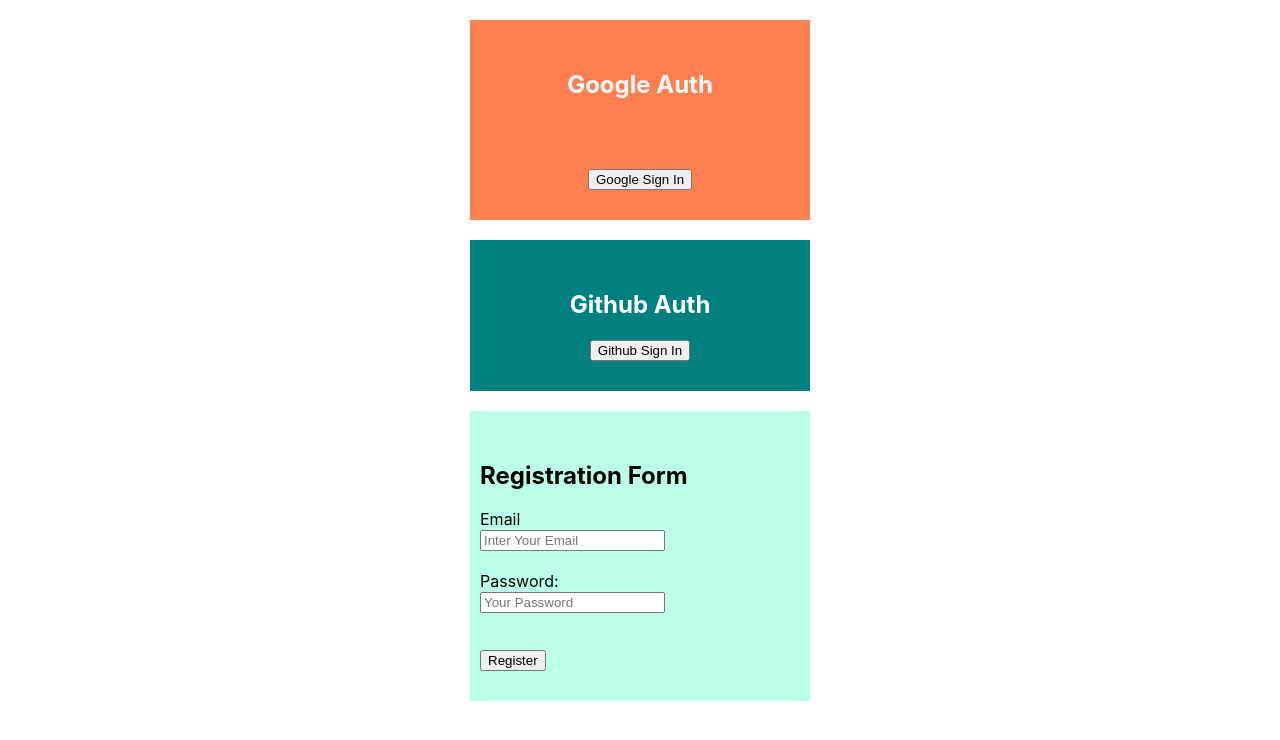
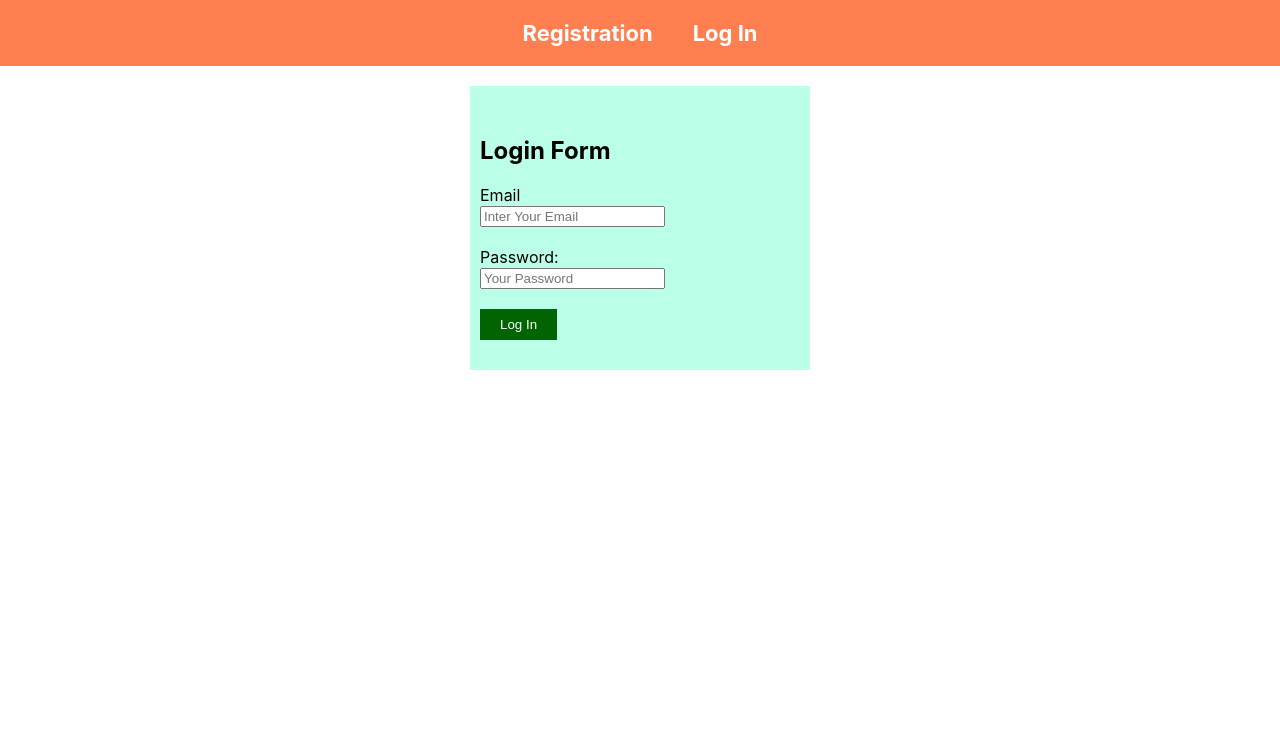
Before and after one commit to mdhamimulhaque/learn-firebase-auth, a React (Create React App) app: page /login in a window 1280 px wide. Shown: the top 740 px of the page. Built offline with nearby package versions, Linux system fonts and the light colour scheme.

Commit message:
route setup

```diff
--- a/package.json
+++ b/package.json
@@ -9,6 +9,7 @@
     "firebase": "^9.12.0",
     "react": "^18.2.0",
     "react-dom": "^18.2.0",
+    "react-router-dom": "^6.4.2",
     "react-scripts": "5.0.1",
     "web-vitals": "^2.1.4"
   },
--- a/src/App.css
+++ b/src/App.css
@@ -1,4 +1,15 @@
-
+nav{
+  background-color: coral;
+  text-align: center;
+  padding: 20px;
+}
+nav a{
+  margin: 0 20px;
+  font-size: 22px;
+  color: #fff;
+  text-decoration: none;
+  font-weight: bold;
+}
 .google_container,.github_wrapper{
 color:#FFF;
 padding:30px 10px;
@@ -36,3 +47,17 @@
 .success_msg{
   color:green;
 }
+
+.reg_btn{
+  padding:8px 20px;
+  background-color: dodgerblue;
+  color:#fff;
+  border: none;
+}
+
+.login_btn{
+  padding: 8px 20px;
+  background-color:darkgreen;
+  color:#fff;
+  border: none;
+}
--- a/src/App.js
+++ b/src/App.js
@@ -1,55 +1,62 @@
+import { RouterProvider } from 'react-router-dom';
 import './App.css';
-import { getAuth, GithubAuthProvider, signInWithPopup, signOut } from "firebase/auth";
-import app from './firebase/firebase.init';
-import { GoogleAuthProvider } from "firebase/auth";
-import { useState } from 'react';
-import EmailPasswordAuth from './components/EmailPasswordAuth/EmailPasswordAuth';
+import router from './utilties/routes';
+// import { getAuth, GithubAuthProvider, signInWithPopup, signOut } from "firebase/auth";
+// import app from './firebase/firebase.init';
+// import { GoogleAuthProvider } from "firebase/auth";
+// import { useState } from 'react';
+// import EmailPasswordAuth from "./components/EmailPasswordAuth/EmailPasswordAuth";
 
-const auth = getAuth(app);
+// const auth = getAuth(app);
 
 function App() {
-  const [user, setUser] = useState({})
-  const googleProvider = new GoogleAuthProvider();
-  const githubProvider = new GithubAuthProvider();
+  // const [user, setUser] = useState({})
+  // const googleProvider = new GoogleAuthProvider();
+  // const githubProvider = new GithubAuthProvider();
 
-  // ---> google sign In
-  const handleGoogleSignIn = () => {
-    signInWithPopup(auth, googleProvider)
-      .then(res => {
-        const user = res.user;
-        setUser(user)
-      }).catch(err => {
-        console.error(err)
-      })
-  }
+  // // ---> google sign In
+  // const handleGoogleSignIn = () => {
+  //   signInWithPopup(auth, googleProvider)
+  //     .then(res => {
+  //       const user = res.user;
+  //       setUser(user)
+  //     }).catch(err => {
+  //       console.error(err)
+  //     })
+  // }
 
-  // ---> sign out
+  // // ---> sign out
+  // const handleSignOut = () => {
+  //   signOut(auth)
+  //     .then(() => {
+  //       setUser({})
+  //     })
+  //     .catch(err => {
+  //       console.error(err)
+  //     })
+  // }
 
-  const handleSignOut = () => {
-    signOut(auth)
-      .then(() => {
-        setUser({})
-      })
-      .catch(err => {
-        console.error(err)
-      })
-  }
+  // // ---> github sign in
+  // const handleGithubSignIn = () => {
+  //   signInWithPopup(auth, githubProvider)
+  //     .then(res => {
+  //       const user = res.user;
+  //       setUser(user)
+  //     })
+  //     .catch(err => {
+  //       console.error(err)
+  //     })
+  // }
 
-  // ---> github sign in
-  const handleGithubSignIn = () => {
-    signInWithPopup(auth, githubProvider)
-      .then(res => {
-        const user = res.user;
-        setUser(user)
-      })
-      .catch(err => {
-        console.error(err)
-      })
-  }
+
+  // ===========================================
+  // ---> router use
 
   return (
     <div className="App">
-      <section className="google_container">
+
+
+      {/* <section className="google_container">
         <h2>Google Auth</h2>
 
         {
@@ -92,9 +99,11 @@
               <button className='git_signIn_btn' onClick={handleGithubSignIn}>Github Sign In</button>
             </>
         }
-      </section>
+      </section> */}
 
-      <EmailPasswordAuth />
+      {/* <EmailPasswordAuth /> */}
+
+      <RouterProvider router={router} />
     </div>
   );
 }
--- /dev/null
+++ b/src/Layout/Main.jsx
@@ -0,0 +1,14 @@
+import React from 'react';
+import { Outlet } from 'react-router-dom';
+import Header from '../components/Header/Header';
+
+const Main = () => {
+    return (
+        <main>
+            <Header />
+            <Outlet />
+        </main>
+    );
+};
+
+export default Main;
--- a/src/components/EmailPasswordAuth/EmailPasswordAuth.jsx
+++ b/src/components/EmailPasswordAuth/EmailPasswordAuth.jsx
@@ -61,8 +61,8 @@
                     <label>Password:</label><br />
                     <input type="password" placeholder='Your Password' name="password" /> <br /><br />
                     <p className='error_msg'><small>{passwordError}</small></p>
-                    {success && <p className='success_msg'><small>Registration success !!</small></p>}
-                    <button type='submit'>Register</button>
+                    {success && <p className='success_msg'><small>Registration done successfully !!</small></p>}
+                    <button className='reg_btn' type='submit'>Register</button>
                 </form>
             </div>
         </section>
--- /dev/null
+++ b/src/components/Header/Header.jsx
@@ -0,0 +1,13 @@
+import React from 'react';
+import { Link } from 'react-router-dom';
+
+const Header = () => {
+    return (
+        <nav>
+            <Link to="/" >Registration</Link>
+            <Link to="/login" >Log In</Link>
+        </nav>
+    );
+};
+
+export default Header;
--- /dev/null
+++ b/src/components/Login/Login.jsx
@@ -0,0 +1,20 @@
+import React from 'react';
+
+const Login = () => {
+    return (
+        <section className="email_pass_container">
+            <div className="login_form_wrapper">
+                <h2>Login Form</h2>
+                <form>
+                    <label>Email</label><br />
+                    <input type="email" placeholder='Inter Your Email' name="email" /> <br /><br />
+                    <label>Password:</label><br />
+                    <input type="password" placeholder='Your Password' name="password" /> <br /><br />
+                    <button className='login_btn' type='submit'>Log In</button>
+                </form>
+            </div>
+        </section>
+    );
+};
+
+export default Login;
--- /dev/null
+++ b/src/utilties/routes.js
@@ -0,0 +1,27 @@
+import React from 'react';
+import { createBrowserRouter } from 'react-router-dom';
+import EmailPasswordAuth from '../components/EmailPasswordAuth/EmailPasswordAuth';
+import Login from '../components/Login/Login';
+import Main from '../Layout/Main';
+
+
+const router = createBrowserRouter([{
+    path: "/",
+    element: <Main />,
+    children: [
+        {
+            path: '/',
+            element: <EmailPasswordAuth />
+        },
+        {
+            path: '/register',
+            element: <EmailPasswordAuth />
+        },
+        {
+            path: '/login',
+            element: <Login />
+        }
+    ]
+}])
+
+export default router;
```
Also changed, not shown: 1 other file (tests, documents, lock files or other folders).
